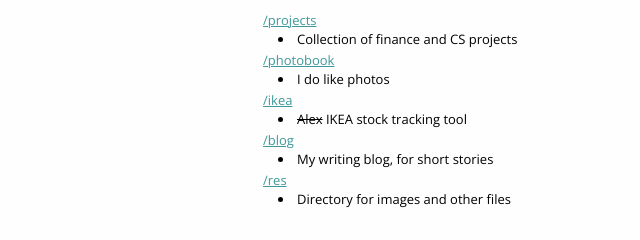
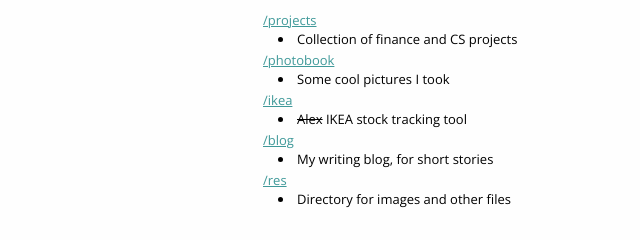
Before and after one commit to LordExodius/ECPP, a plain HTML site: page index.html in a window 1280 px wide. Shown: the part 258-498 px from the top of the page, 222-862 px from the left. Drawn offline with nearby package versions, Linux system fonts and the light colour scheme.

Commit message:
link fix and formatting
fixed link to photobook from projects, reordered links on homepage

```diff
--- a/index.html
+++ b/index.html
@@ -45,7 +45,7 @@
                     <a href="projects">/projects</a>
                     <li>Collection of finance and CS projects</li>
                     <a href="photobook">/photobook</a>
-                    <li>I do like photos</li>
+                    <li>Some cool pictures I took</li>
                     <a href="ikea">/ikea</a>
                     <li><del>Alex</del> IKEA stock tracking tool</li>
                     <a href="blog">/blog</a>
```
Also changed, not shown: photobook/index.html (+1 -2 lines), projects/index.html (+1 -1 lines).
